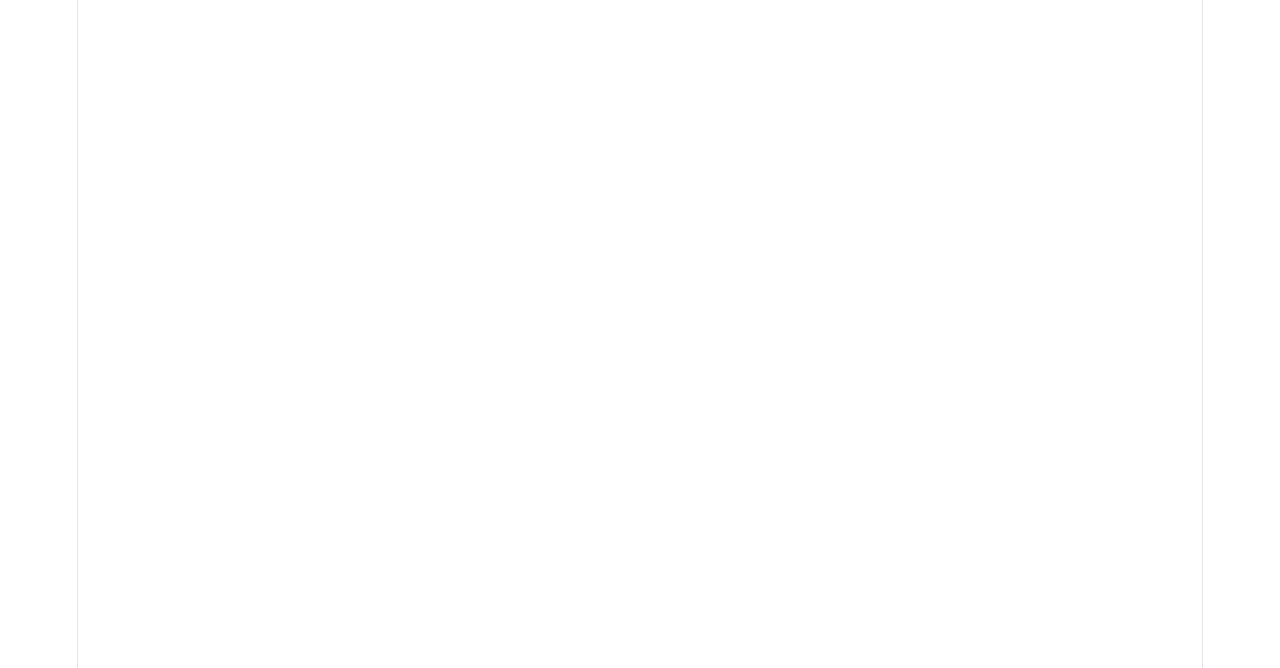
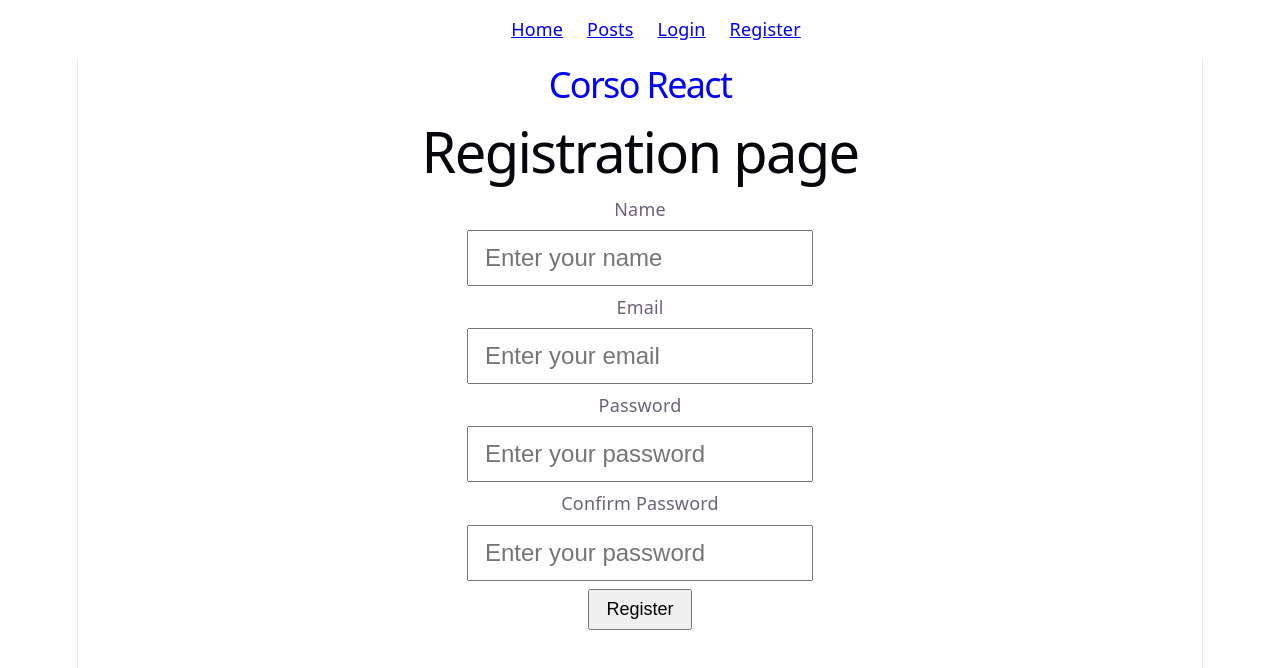
Before and after one commit to bore94/aulab_corsoReact, a React (Vite) app in the folder ReactJS/corso-react/: page /register in a window 1280 px wide. Before the commit this address had no page. Shown: the top 668 px of the page. Built offline with nearby package versions, Linux system fonts and the light colour scheme.

Commit message:
React Router

```diff
--- a/ReactJS/corso-react/src/App.jsx
+++ b/ReactJS/corso-react/src/App.jsx
@@ -1,23 +1,8 @@
-import { BrowserRouter, Routes, Route } from 'react-router'
-import Homepage from './views/Homepage.jsx'
-import Posts from './views/Posts.jsx'
-import Layout from './components/Layout.jsx'
-import DetailView from './views/DetailView.jsx'
+import { RouterProvider } from 'react-router'
+import router from './routing/router.js'
 
 function App() {
-  return (
-    <>
-      <BrowserRouter>
-        <Routes>
-          <Route path="/" element={<Layout />}>
-            <Route index element={<Homepage />} />
-            <Route path="/posts" element={<Posts />} />
-            <Route path="/posts/:id" element={<DetailView />} />
-          </Route>
-        </Routes>
-      </BrowserRouter>
-    </>
-  )
+  return <RouterProvider router={router} />
 }
 
 export default App
--- a/ReactJS/corso-react/src/components/Navbar.jsx
+++ b/ReactJS/corso-react/src/components/Navbar.jsx
@@ -9,6 +9,12 @@ function Navbar() {
       <Link to="/posts" className="navbar-link">
         Posts
       </Link>
+      <Link to="/login" className="navbar-link">
+        Login
+      </Link>
+      <Link to="/register" className="navbar-link">
+        Register
+      </Link>
     </nav>
   )
 }
--- /dev/null
+++ b/ReactJS/corso-react/src/routing/loaders.js
@@ -0,0 +1,19 @@
+export const getAllPostsLoader = async () => {
+  const promise = await fetch('https://jsonplaceholder.typicode.com/posts')
+  const json = await promise.json()
+  return json
+}
+
+export const getSinglePostLoader = async ({ params }) => {
+  const postPromise = await fetch(
+    `https://jsonplaceholder.typicode.com/posts/${params.id}`,
+  )
+  const postJson = await postPromise.json()
+
+  const commentsPromise = await fetch(
+    `https://jsonplaceholder.typicode.com/posts/${params.id}/comments`,
+  )
+  const commentsJson = await commentsPromise.json()
+
+  return [postJson, commentsJson]
+}
--- /dev/null
+++ b/ReactJS/corso-react/src/routing/router.js
@@ -0,0 +1,41 @@
+import { createBrowserRouter } from 'react-router'
+import Layout from '../components/Layout.jsx'
+import Homepage from '../views/Homepage.jsx'
+import Posts from '../views/Posts.jsx'
+import DetailView from '../views/DetailView.jsx'
+import Login from '../views/Login.jsx'
+import Register from '../views/Register.jsx'
+import { getAllPostsLoader, getSinglePostLoader } from './loaders.js'
+
+const router = createBrowserRouter([
+  {
+    path: '/',
+    Component: Layout,
+    children: [
+      {
+        path: '/',
+        Component: Homepage,
+      },
+      {
+        path: '/posts',
+        Component: Posts,
+        loader: getAllPostsLoader,
+      },
+      {
+        path: '/posts/:id',
+        Component: DetailView,
+        loader: getSinglePostLoader,
+      },
+      {
+        path: '/login',
+        Component: Login,
+      },
+      {
+        path: '/register',
+        Component: Register,
+      },
+    ],
+  },
+])
+
+export default router
--- a/ReactJS/corso-react/src/views/DetailView.jsx
+++ b/ReactJS/corso-react/src/views/DetailView.jsx
@@ -1,35 +1,24 @@
-import { useEffect, useState } from 'react'
-import { Link, useParams } from 'react-router'
+import { Link, useLoaderData } from 'react-router'
 
 export default function DetailView() {
-  const {id} = useParams()
-  const [post, setPost] = useState(null)
-
-  const getData = async () => {
-    const promise = await fetch(
-      `https://jsonplaceholder.typicode.com/posts/${id}`,
-    )
-    const json = await promise.json()
-    setPost(json)
-    console.log(json)
-  }
-
-  useEffect(() => {
-    getData()
-  }, [])
+  const [post, comments] = useLoaderData()
 
   return (
     <>
-      <h1>Detail page</h1>
-      {post && (
-        <div>
-          <h2>{post.title}</h2>
-          <p>{post.body}</p>
-          <p>User ID: {post.userId}</p>
-          <p>Post ID: {post.id}</p>
-          <Link to="/posts">Back to Posts</Link>
-        </div>
-      )}
+      <h1>Detail View</h1>
+      <h2>{post.title}</h2>
+      <h3>{post.body}</h3>
+      <h4>Comments:</h4>
+      <ul>
+        {comments.map((comment) => {
+          return (
+            <li key={comment.id}>
+              {comment.body} - {comment.email}
+            </li>
+          )
+        })}
+      </ul>
+      <Link to="/posts">Back to Posts</Link>
     </>
   )
 }
--- /dev/null
+++ b/ReactJS/corso-react/src/views/Login.jsx
@@ -0,0 +1,27 @@
+export default function Login() {
+  return (
+    <div className="auth-page">
+      <h1>Login</h1>
+      <form>
+        <div>
+          <label htmlFor="login-email" className="label">
+            Email
+          </label>
+          <input type="email" name="email" id="login-email" className="field"
+            placeholder="Enter your email"
+          />
+        </div>
+        <div>
+          <label htmlFor="login-password" className="label">
+            Password
+          </label>
+          <input
+            type="password" name="password" id="login-password" className="field"
+            placeholder="Enter your password"
+          />
+        </div>
+        <button type="submit">Login</button>
+      </form>
+    </div>
+  )
+}
--- a/ReactJS/corso-react/src/views/Posts.jsx
+++ b/ReactJS/corso-react/src/views/Posts.jsx
@@ -1,26 +1,14 @@
-import { useEffect, useState } from 'react'
-import { Link } from 'react-router'
+import { Link, useLoaderData } from 'react-router'
 
 export default function Posts() {
-  const [posts, setPosts] = useState(null)
-
-  const getData = async () => {
-    const promise = await fetch('https://jsonplaceholder.typicode.com/posts')
-    const json = await promise.json()
-    setPosts(json)
-  }
-
-  useEffect(() => {
-    getData()
-  }, [])
+  const posts = useLoaderData()
 
   return (
     <div className="posts-page">
       <h1>Posts page</h1>
       <h2>List:</h2>
       <ul>
-        {posts &&
-          posts.map((post) => {
+        {posts.map((post) => {
           return (
             <li key={post.id}>
               {post.title} <Link to={`/posts/${post.id}`}>Detail</Link>
--- /dev/null
+++ b/ReactJS/corso-react/src/views/Register.jsx
@@ -0,0 +1,45 @@
+export default function Register() {
+  return (
+    <div className="auth-page">
+      <h1>Registration page</h1>
+      <form>
+        <div>
+          <label htmlFor="register-name" className="label">
+            Name
+          </label>
+          <input type="text" name="name" id="register-name" className="field"
+            placeholder="Enter your name"
+          />
+        </div>
+        <div>
+          <label htmlFor="register-email" className="label">
+            Email
+          </label>
+          <input
+            type="email" name="email" id="register-email" className="field"
+            placeholder="Enter your email"
+          />
+        </div>
+        <div>
+          <label htmlFor="register-password" className="label">
+            Password
+          </label>
+          <input
+            type="password" name="password" id="register-password" className="field"
+            placeholder="Enter your password"
+          />
+        </div>
+        <div>
+          <label htmlFor="register-confirm-password" className="label">
+            Confirm Password
+          </label>
+          <input
+            type="password" name="confirmPassword" id="register-confirm-password" className="field"
+            placeholder="Enter your password"
+          />
+        </div>
+        <button type="button">Register</button>
+      </form>
+    </div>
+  )
+}
```
Lines whose indentation alone changed are shown as unchanged.
